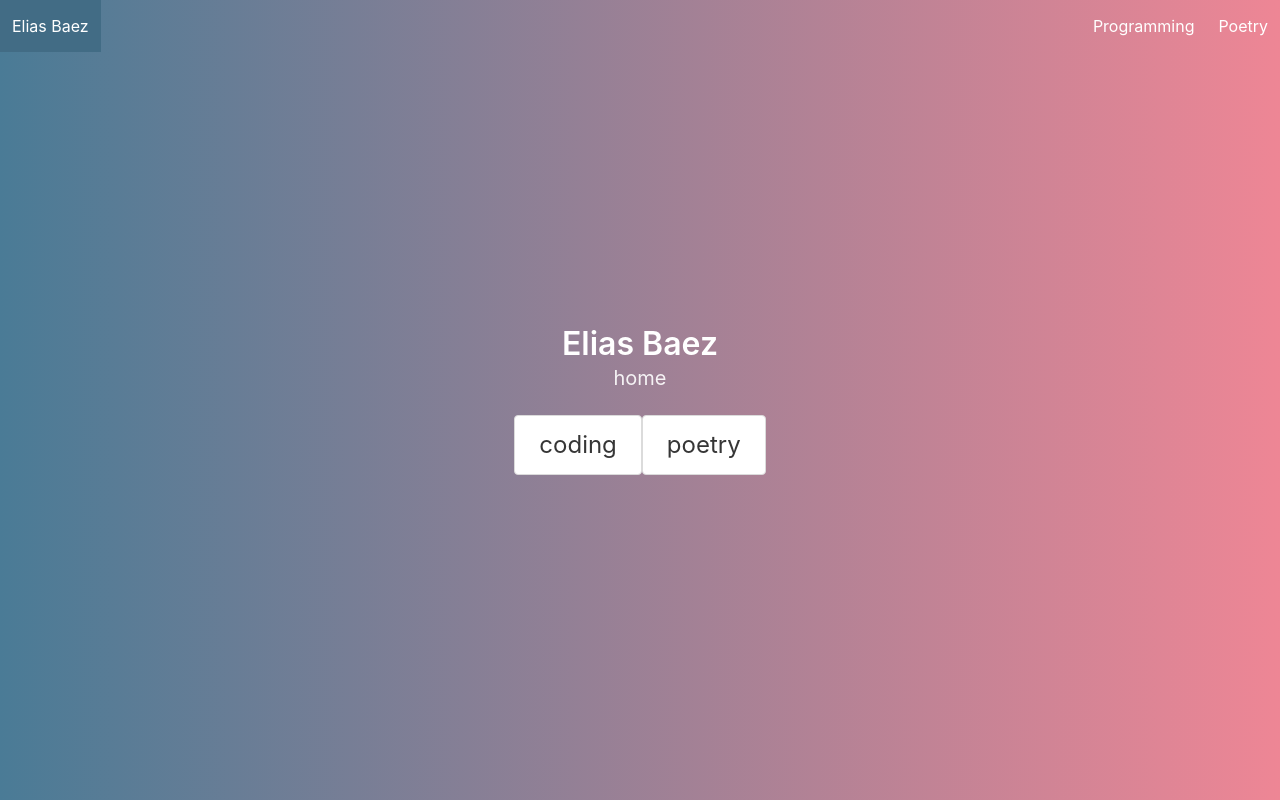
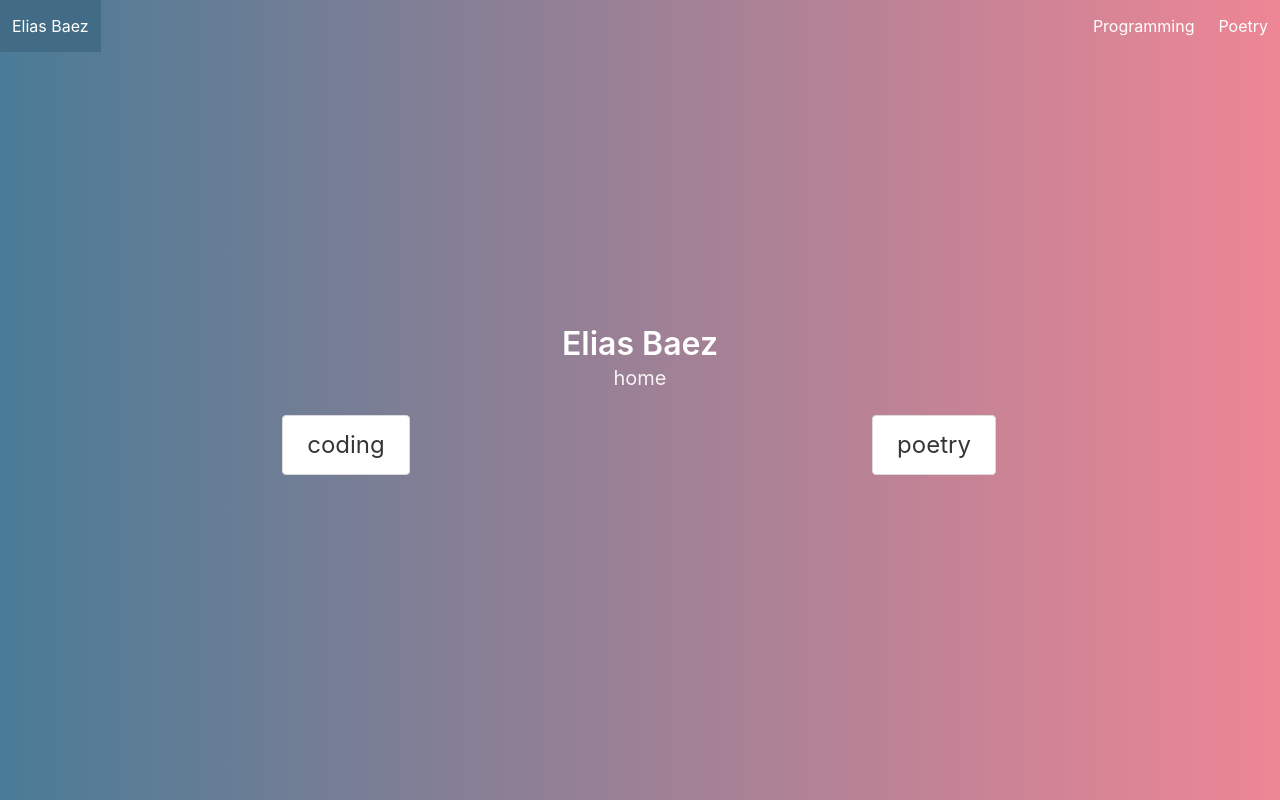
Before and after one commit to baezus/website-redux, a React (Create React App) app in the folder client/: page / in a window 1280 px wide. Built offline with nearby package versions, Linux system fonts and the light colour scheme.

Commit message:
Added nested columns to the App.js file

```diff
--- a/client/src/App.js
+++ b/client/src/App.js
@@ -19,18 +19,26 @@ function App() {
         <Navbar/>
         <div className="hero-body">
             <div className="container has-text-centered">
-            <h1 className="title">
-              Elias Baez
-            </h1>
-            <h2 className="subtitle">
-              {path}
-            </h2>
-            <button className="button is-large" onClick={() => {setPath('coding')}}>
-              coding
-            </button>
-            <button className="button is-large" onClick={() => {setPath('poetry')}}>
-              poetry
-            </button>
+              <div className="columns">
+                <div className="column is-full">
+                  <h1 className="title">Elias Baez</h1>
+                  <h2 className="subtitle">{path}</h2>
+                  <div className="columns is-mobile">
+                    <div className="column">
+                      <button
+                      className="button is-large"
+                      onClick={() => {setPath('coding')}}>
+                        coding
+                      </button>
+                    </div>
+                    <div className="column">
+                      <button className="button is-large" onClick={() => {setPath('poetry')}}>
+                        poetry
+                      </button>
+                    </div>
+                  </div>
+                </div>
+              </div>
           </div>
         </div>
         <Footer/>
```
Also changed, not shown: 1 other file (tests, documents, lock files or other folders).
